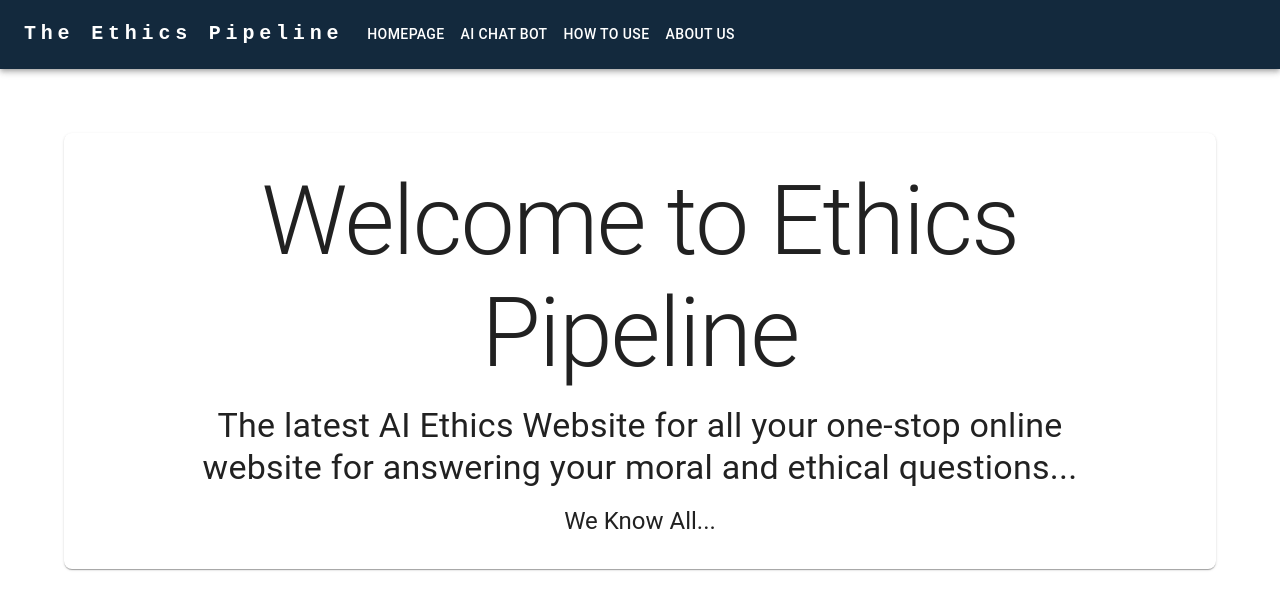
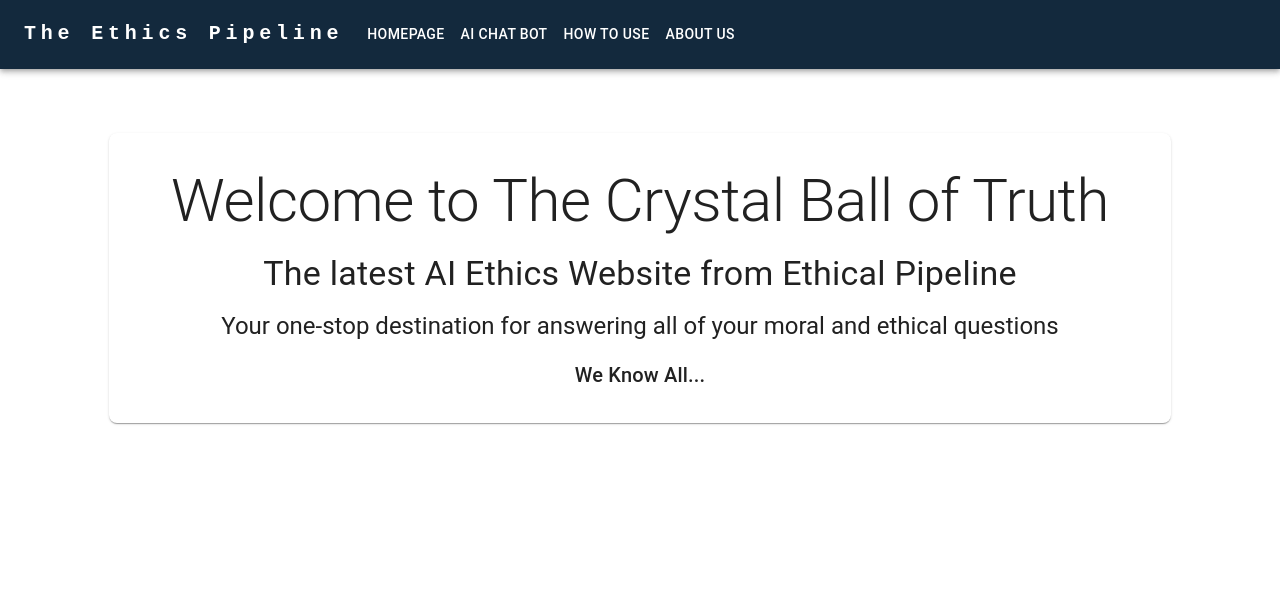
Before and after one commit to bwyma1/ai-text-app, a React (Create React App) app in the folder frontend/: page / in a window 1280 px wide. Shown: the top 610 px of the page. Built offline with nearby package versions, Linux system fonts and the light colour scheme.

Commit message:
company name corrections

```diff
--- a/frontend/src/Views/AboutUs.jsx
+++ b/frontend/src/Views/AboutUs.jsx
@@ -22,21 +22,24 @@ export default function AboutUs() {
       sx={{
         margin: 5
       }}>
+        <Paper sx={{ p: 4, borderRadius: 2, backgroundColor: "#fff" }}>
           <Typography component="h2" variant="h2" sx={{ textAlign: "center" }}>
-            Ethics Pipeline
+              Ethical Pipeline
           </Typography>
+        </Paper>
       </Box>
       <Box
         sx={{
           marginTop: 5,
-          marginX: 10,
         }}>
+        <Paper>
           <Typography component="body1" variant="body1" sx={{ textAlign: "center" }}>
             We are Ethics Pipeline. Our goal is to provide ethical insight on the pressing ethical issues of today using the power of AI generative text technology.
             With our website, users can get answers their most pressing ethical problems instantly. We believe that this will lead to a more ethical world, where
             everyone considers the ethical implications of their decisions. We also believe that avoiding biases is crucial, so we have devolped a way to provide
             multple sides of every argument by filtering the responses into categories based on perspective: For, Neutral, and Against. Enjoy our website, and stay ethical!
           </Typography>
+        </Paper>
       </Box>
     </Container>
   );
--- a/frontend/src/Views/Homepage.jsx
+++ b/frontend/src/Views/Homepage.jsx
@@ -13,20 +13,26 @@ export default function Homepage() {
         }}
       >
         <Paper sx={{ p: 4, borderRadius: 2, backgroundColor: "#fff" }}>
-          <Typography component="h1" variant="h1" sx={{ textAlign: "center" }}>
-            Welcome to Ethics Pipeline
+          <Typography component="h2" variant="h2" sx={{ textAlign: "center" }}>
+            Welcome to The Crystal Ball of Truth
           </Typography>
           <Typography
             component="p"
             variant="h4"
             sx={{ mt: 2, mx: 10, textAlign: "center" }}
           >
-            The latest AI Ethics Website for all your one-stop online website for answering your moral and ethical
-            questions...
+            The latest AI Ethics Website from Ethical Pipeline
           </Typography>
           <Typography
             component="p"
             variant="h5"
+            sx={{ mt: 2, mx: 10, textAlign: "center" }}
+          >
+            Your one-stop destination for answering all of your moral and ethical questions
+          </Typography>
+          <Typography
+            component="p"
+            variant="h6"
             sx={{ mt: 2, textAlign: "center" }}
           >
             We Know All...
```
Lines whose indentation alone changed are shown as unchanged.
